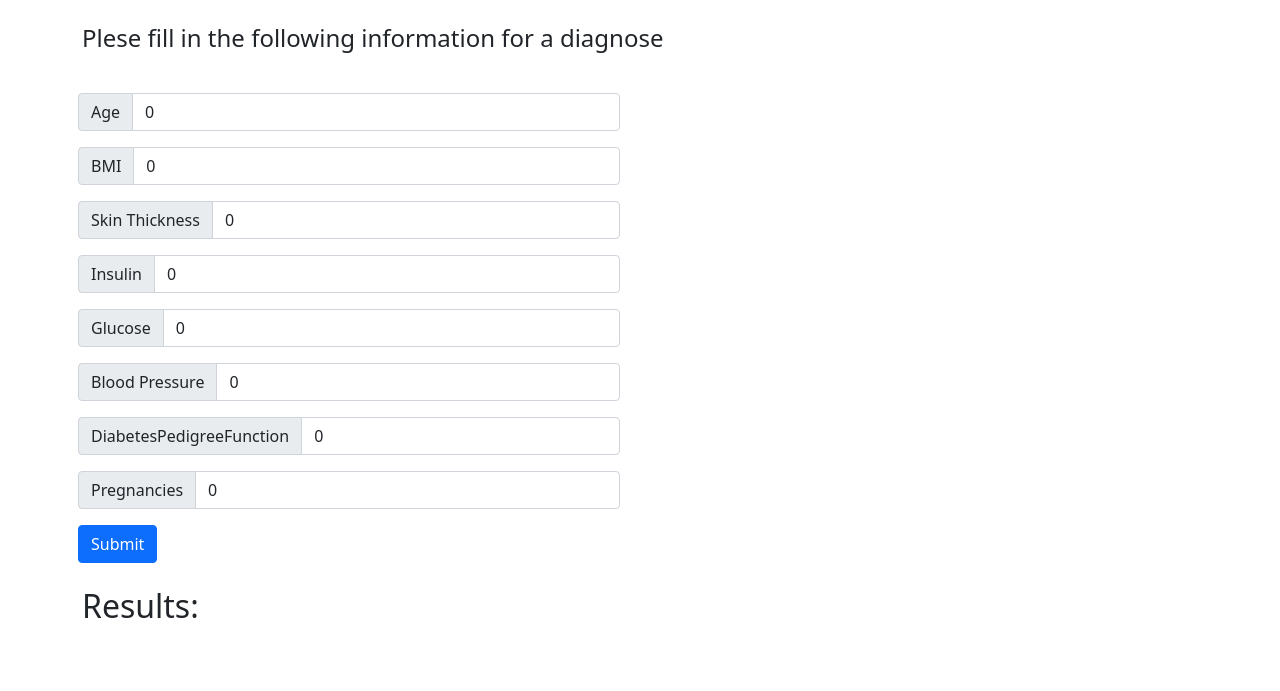
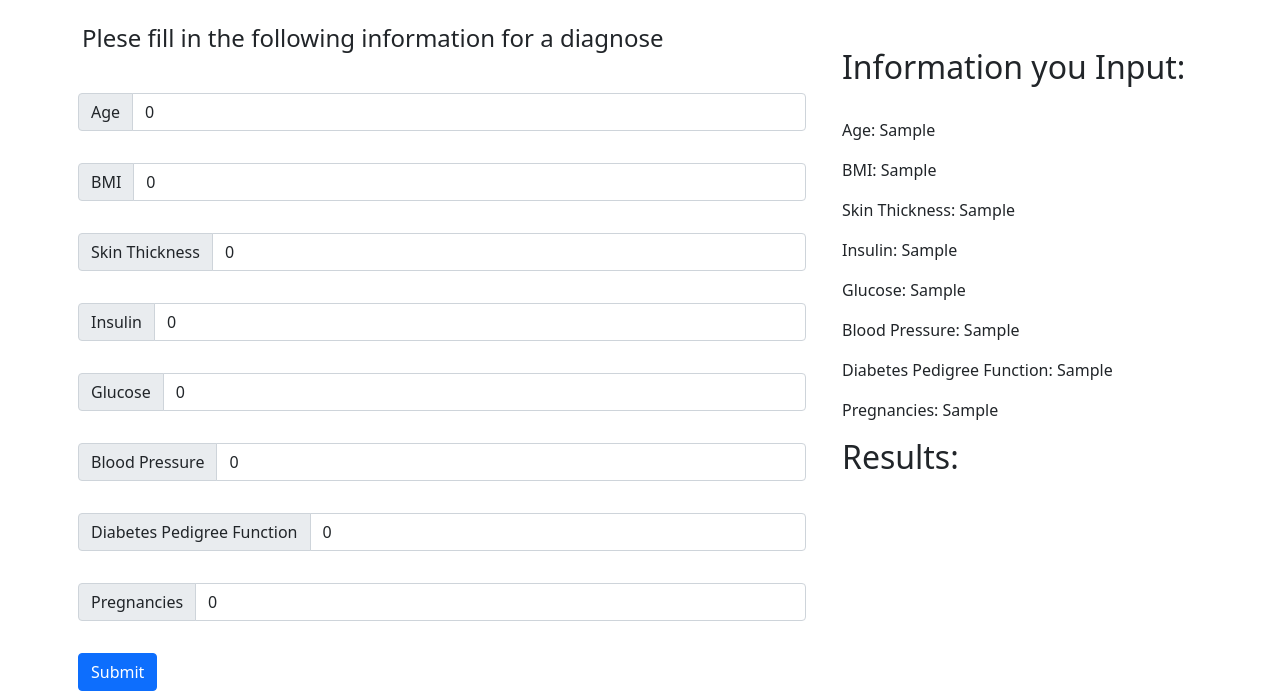
Before and after one commit to carterkioski/Utterly_Uncreative_2, a Flask app: template templates/diagnose.html in a window 1280 px wide. Shown: the part 133-824 px from the top of the page. Before the commit the page ends 751 px from the top, so only its background shows below. Run offline with Flask 2, Linux system fonts and the light colour scheme; the template is opened without the code that fills it: most values are stand-ins (such as "Sample title", 1, 10 or a date in 2020); parts of the project's set-up code (start-up, migrations or seed data) failed here and were passed over.

Commit message:
Adding INFO from user app.py

```diff
--- a/app.py
+++ b/app.py
@@ -37,7 +37,10 @@ def diagnose():
             form_data['DiabetesPedigreeFunction'],form_data['Age']]]))[0]
         #select the images
         #retinopathy_result = retinopathy_model.predict_classes(form_data)
-    return render_template('diagnose.html',diabetes_result=diabetes_result)#, retinopathy_result=retinopathy_result)
+    return render_template('diagnose.html',diabetes_result=diabetes_result,age1 = form_data['Age'],
+    bmi1 = form_data['BMI'],skin1 = form_data['SkinThickness'], ins1 = form_data['Insulin'],
+    glu1 = form_data['Glucose'], bp1 = form_data['BloodPressure'], dpf1 = form_data['DiabetesPedigreeFunction'],
+    preg1 = form_data['Pregnancies'] )#, retinopathy_result=retinopathy_result)
 
 @app.route('/howitworks')
 def howthisworks():
--- a/templates/diagnose.html
+++ b/templates/diagnose.html
@@ -8,7 +8,7 @@
     <!-- Bootstrap CSS -->
 
     <link href="https://cdn.jsdelivr.net/npm/bootstrap@5.0.1/dist/css/bootstrap.min.css" rel="stylesheet" integrity="sha384-+0n0xVW2eSR5OomGNYDnhzAbDsOXxcvSN1TPprVMTNDbiYZCxYbOOl7+AMvyTG2x" crossorigin="anonymous">
-    <link rel="stylesheet" type="text/css" href="styles.css">
+    <!-- <link rel="stylesheet" type="text/css" href="styles.css"> -->
 
     <title>Diabetes Diagnosis Center</title>
   </head>
@@ -59,7 +59,7 @@
         <div class="col-md-8"><h4>Plese fill in the following information for a diagnose</h4>
           <div class="row">
           <form class="row g-3" action="/diagnose" method = "POST">
-            <div class="col-md-9">
+            <!-- <div class="col-md-9"> -->
             <div class="input-group mb-3">
               <span class="input-group-text" id="inputGroup-sizing-default">Age</span>
               <input type="text" class="form-control" aria-label="Sizing example input" aria-describedby="inputGroup-sizing-default" name="Age" value=0>
@@ -85,7 +85,7 @@
               <input type="text" class="form-control" aria-label="Sizing example input" aria-describedby="inputGroup-sizing-default" name="BloodPressure" value=0>
             </div>
             <div class="input-group mb-3">
-              <span class="input-group-text" id="inputGroup-sizing-default">DiabetesPedigreeFunction</span>
+              <span class="input-group-text" id="inputGroup-sizing-default">Diabetes Pedigree Function</span>
               <input type="text" class="form-control" aria-label="Sizing example input" aria-describedby="inputGroup-sizing-default" name="DiabetesPedigreeFunction" value=0>
             </div>
             <div class="input-group mb-3">
@@ -100,11 +100,21 @@
       </div>
         <div class="col-md-4">
           <br>
+          <h2>Information you Input:</h2><br>
+          <p>Age: {{ age1 }}</p>
+          <p>BMI: {{ bmi1 }}</p>
+          <p>Skin Thickness: {{ skin1 }}</p>
+          <p>Insulin: {{ ins1 }}</p>
+          <p>Glucose: {{ glu1 }}</p>
+          <p>Blood Pressure: {{ bp1 }}</p>
+          <p>Diabetes Pedigree Function: {{ dpf1 }}</p>
+          <p>Pregnancies: {{ preg1 }}</p>
           <h2>Results:</h2>
           {% if diabetes_result < 2 %}
           <p>Our model predicts that you do {{(1-diabetes_result) * 'NOT'}} have diabetis!</p>
           {% endif %}
         </div>
+        <script>document.write(diabetes_result)</script>
       </div>
     </div>
 
```
